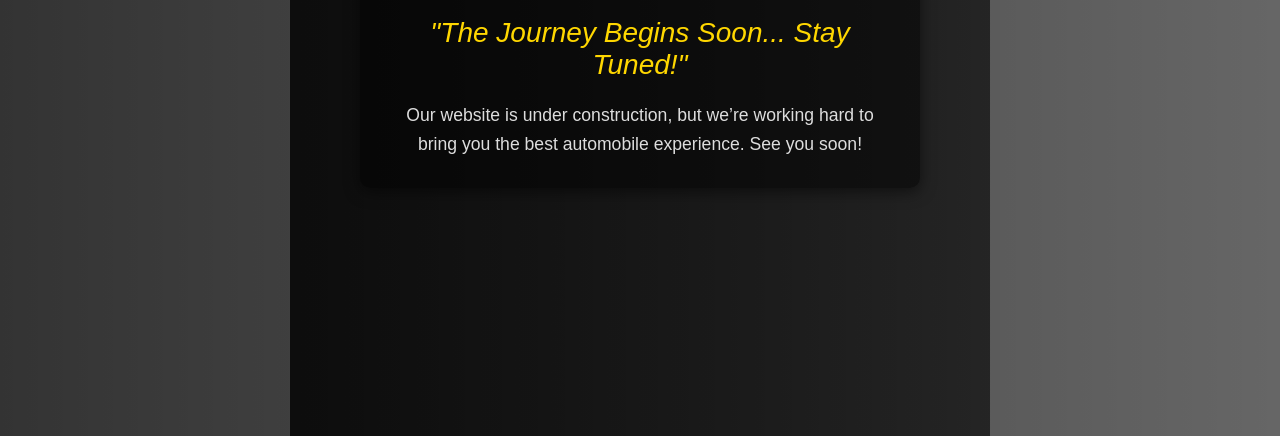
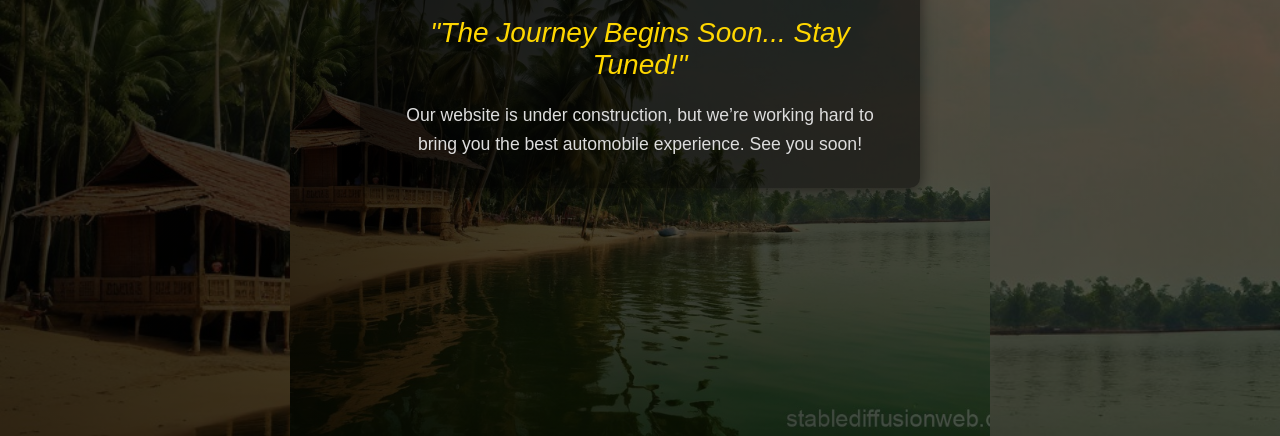
Before and after one commit to Lokpradeep2006/Roam-Ready, a plain HTML site: page index.html in a window 1280 px wide. Shown: the part 364-800 px from the top of the page. Drawn offline with Linux system fonts and the light colour scheme.

Commit message:
Update styles.css

```diff
--- a/styles.css
+++ b/styles.css
@@ -11,7 +11,7 @@ body, html {
     display: flex;
     justify-content: center;
     align-items: center;
-    background: linear-gradient(to right, rgba(0, 0, 0, 0.8), rgba(0, 0, 0, 0.6)), url('images/background1.jpg')  no-repeat center center / cover;
+    background: linear-gradient(to right, rgba(0, 0, 0, 0.8), rgba(0, 0, 0, 0.6)), url('images/backgroundimage1.jpg')  no-repeat center center / cover;
     color: #fff;
 }
 
```
